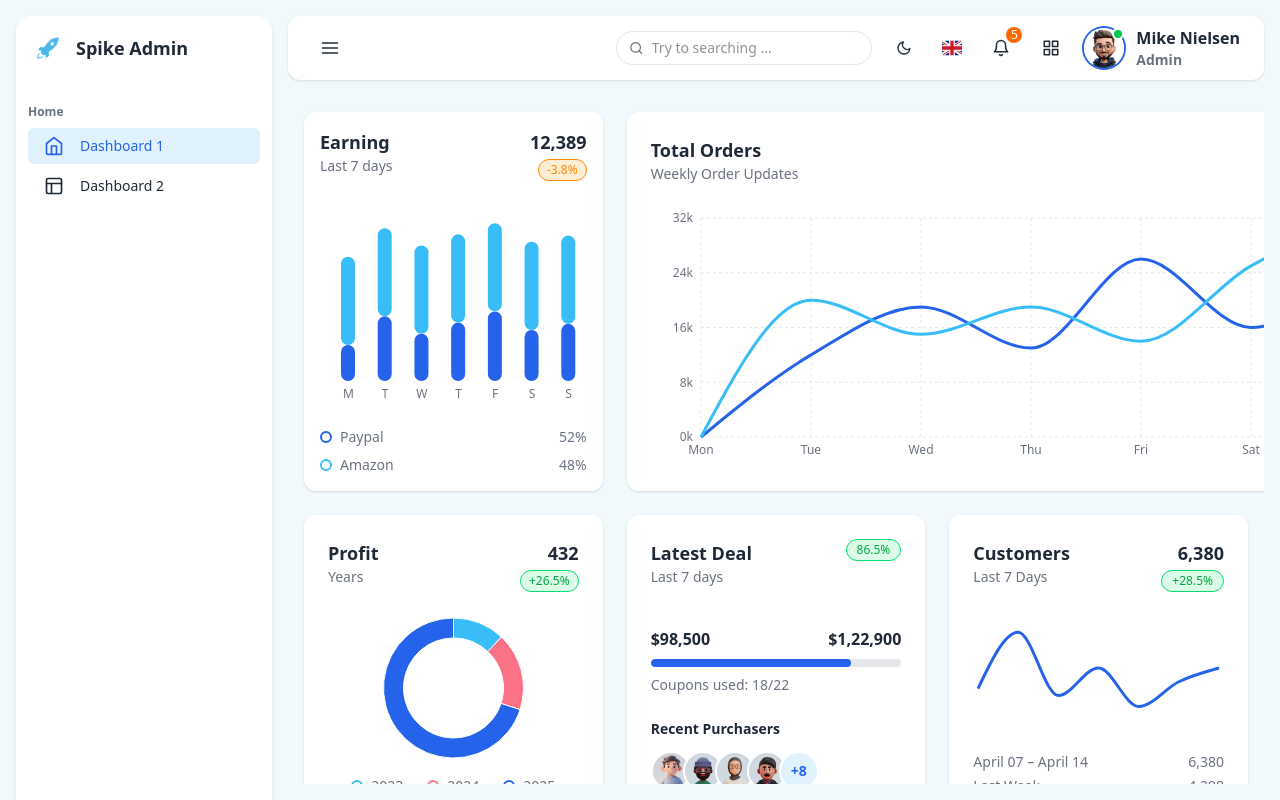
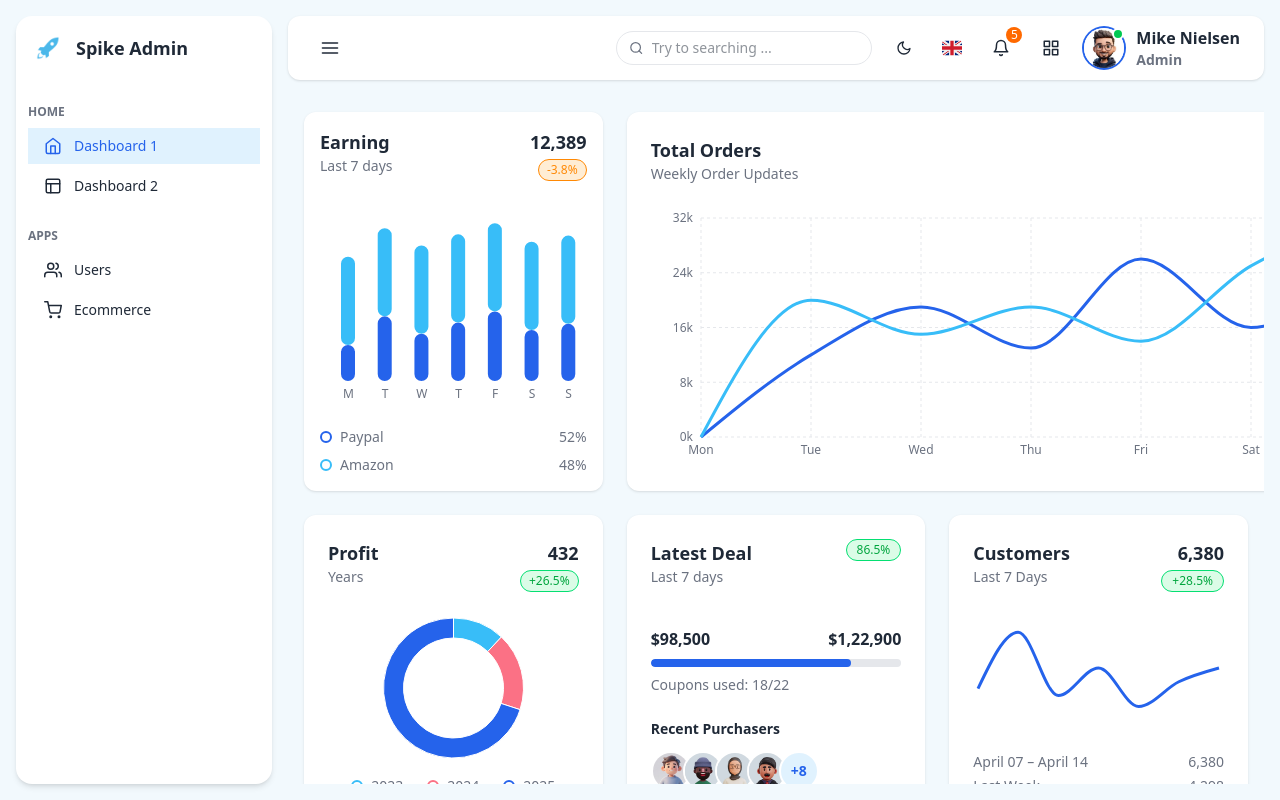
Before and after one commit to Aditya-9589/AdminPanel_Clone, a React (Vite) app: page /dashboard in a window 1280 px wide. Built offline with nearby package versions, Linux system fonts and the light colour scheme.

Commit message:
Ecommerce and Apps setup completed

```diff
--- a/src/components/Sidebar.jsx
+++ b/src/components/Sidebar.jsx
@@ -1,125 +1,104 @@
-import { NavLink } from "react-router-dom";
-import { FiHome, FiLayout, FiFileText } from "react-icons/fi";
-import { useSidebar } from "../context/useSidebar";
-// import logo from "../assets/avatar/logo_image.png"
-import logo from "../assets/avatar/logo_image_5.png"
+// import { NavLink } from "react-router-dom";
+// import { FiHome, FiLayout, FiFileText } from "react-icons/fi";
+// import { useSidebar } from "../context/useSidebar";
+// import logo from "../assets/avatar/logo_image_5.png"
 
-const Sidebar = () => {
-    const { isCollapsed } = useSidebar();
+// const Sidebar = () => {
+//     const { isCollapsed } = useSidebar();
 
-    const menuItems = [
-        { to: "/dashboard", label: "Dashboard 1", icon: <FiHome /> },
-        { to: "/dashboard2", label: "Dashboard 2", icon: <FiLayout /> },
-        // { to: "/front-pages", label: "Front Pages", icon: <FiFileText /> },
-    ];
+//     const menuItems = [
+//         { to: "/dashboard", label: "Dashboard 1", icon: <FiHome /> },
+//         { to: "/dashboard2", label: "Dashboard 2", icon: <FiLayout /> },
+//         // { to: "/front-pages", label: "Front Pages", icon: <FiFileText /> },
+//     ];
 
-    return (
-        <aside
-            // className={`bg-[var(--bg-card)] text-[var(--text-primary)]
-            //     shadow-md transition-all duration-300
-            //     ${isCollapsed ? "w-20" : "w-64"}
-            //     h-full rounded-2xl flex flex-col`}
+//     return (
+//         <aside
+//             className={`bg-[var(--bg-card)] text-[var(--text-primary)]
+//                 shadow-md transition-all duration-300
+//                 ${isCollapsed ? "w-20" : "w-64"}
+//                 h-screen overflow-y-auto
+//                 rounded-2xl flex flex-col`}
+//         >
 
-            className={`bg-[var(--bg-card)] text-[var(--text-primary)]
-                shadow-md transition-all duration-300
-                ${isCollapsed ? "w-20" : "w-64"}
-                h-screen overflow-y-auto
-                rounded-2xl flex flex-col`}
-        >
+//             {/* Logo  */}
+//             <div className={`h-16 flex items-center ${isCollapsed ? "justify-center" : "px-4"}`}>
+//                 <div className="flex items-center gap-3">
+//                     {/* ICON ONLY */}
+//                     <img
+//                         src={logo}
+//                         alt="Spike Icon"
+//                         className="w-8 h-8 shrink-0"
+//                     />
 
-            {/* Logo  */}
-            <div className={`h-16 flex items-center ${isCollapsed ? "justify-center" : "px-4"}`}>
-                <div className="flex items-center gap-3">
-                    {/* ICON ONLY */}
-                    <img
-                        // src="https://spike-react-tailwind-mai
-                        src={logo}
-                        alt="Spike Icon"
-                        className="w-8 h-8 shrink-0"
-                    />
-
-                    {/* TEXT */}
-                    {!isCollapsed && (
-                        // <span className="text-lg font-bold text-gray-800 whitespace-nowrap">
-                        <span className="text-lg font-bold whitespace-nowrap">
-                            Spike Admin
-                        </span>
-                    )}
-                </div>
-            </div>
+//                     {/* TEXT */}
+//                     {!isCollapsed && (
+//                         <span className="text-lg font-bold whitespace-nowrap">
+//                             Spike Admin
+//                         </span>
+//                     )}
+//                 </div>
+//             </div>
 
 
-            {/* Menu */}
-            <div className="px-3 mt-6">
-                {!isCollapsed && (
-                    // <p className="text-xs font-semibold text-gray-400 mb-2">
-                    <p className="text-xs font-semibold text-[var(--text-secondary)] mb-2">
-                        Home
-                    </p>
-                )}
+//             {/* Menu */}
+//             <div className="px-3 mt-6">
+//                 {!isCollapsed && (
+//                     <p className="text-xs font-semibold text-[var(--text-secondary)] mb-2">
+//                         Home
+//                     </p>
+//                 )}
 
-                <nav className="space-y-1">
-                    {menuItems.map(({ to, label, icon }) => (
-                        // <NavLink
-                        //     key={to}
-                        //     to={to}
-                        //     className={({ isActive }) =>
-                        //         `flex items-center gap-3 px-4 py-2 rounded-md text-sm font-medium transition
-                        //         ${isActive
-                        //             ? "bg-[var(--icon-hover-bg)] text-[var(--icon-hover-text)]"
-                        //             : "text-[var(--text-primary)] hover:bg-[var(--icon-hover-bg)] hover:text-[var(--icon-hover-text)]"}`
-                        //     }
-                        // >
+//                 <nav className="space-y-1">
+//                     {menuItems.map(({ to, label, icon }) => (
+//                         <NavLink
+//                             key={to}
+//                             to={to}
+//                             className="group relative overflow-hidden flex items-center gap-3 px-4 py-2 rounded-md text-sm font-medium"
+//                         >
+//                             {({ isActive }) => (
+//                                 <>
+//                                     <span
+//                                         className={`
+//                                                 absolute inset-0 bg-[var(--icon-hover-bg)]
+//                                                 transform origin-left
+//                                                 transition-transform duration-300 ease-out
+//                                                 ${isActive ? "scale-x-100" : "scale-x-0"}
+//                                                 group-hover:scale-x-100
+//                                             `}
+//                                     />
+//                                     <span
+//                                         className={`
+//                                                 relative z-10 text-xl min-w-[24px]
+//                                                 ${isActive ? "text-[var(--icon-hover-text)]" : "text-[var(--text-primary)]"}
+//                                                 group-hover:text-[var(--icon-hover-text)]
+//                                                 transition-colors duration-300
+//                                             `}
+//                                     >
+//                                         {icon}
+//                                     </span>
 
-                        <NavLink
-                            key={to}
-                            to={to}
-                            className="group relative overflow-hidden flex items-center gap-3 px-4 py-2 rounded-md text-sm font-medium"
-                        >
-                            {({ isActive }) => (
-                                <>
-                                    <span
-                                        className={`
-                                                absolute inset-0 bg-[var(--icon-hover-bg)]
-                                                transform origin-left
-                                                transition-transform duration-300 ease-out
-                                                ${isActive ? "scale-x-100" : "scale-x-0"}
-                                                group-hover:scale-x-100
-                                            `}
-                                    />
-                                    <span
-                                        className={`
-                                                relative z-10 text-xl min-w-[24px]
-                                                ${isActive ? "text-[var(--icon-hover-text)]" : "text-[var(--text-primary)]"}
-                                                group-hover:text-[var(--icon-hover-text)]
-                                                transition-colors duration-300
-                                            `}
-                                    >
-                                        {icon}
-                                    </span>
+//                                     {!isCollapsed && (
+//                                         <span
+//                                             className={`
+//                                                     relative z-10
+//                                                     ${isActive ? "text-[var(--icon-hover-text)]" : "text-[var(--text-primary)]"}
+//                                                     group-hover:text-[var(--icon-hover-text)]
+//                                                     transition-colors duration-300
+//                                                 `}
+//                                         >
+//                                             {label}
+//                                         </span>
+//                                     )}
+//                                 </>
+//                             )}
+//                         </NavLink>
 
-                                    {!isCollapsed && (
-                                        <span
-                                            className={`
-                                                    relative z-10
-                                                    ${isActive ? "text-[var(--icon-hover-text)]" : "text-[var(--text-primary)]"}
-                                                    group-hover:text-[var(--icon-hover-text)]
-                                                    transition-colors duration-300
-                                                `}
-                                        >
-                                            {label}
-                                        </span>
-                                    )}
-                                </>
-                            )}
-                        </NavLink>
+//                     ))}
+//                 </nav>
+//             </div>
+//         </aside>
+//     );
+// };
 
-
-                    ))}
-                </nav>
-            </div>
-        </aside>
-    );
-};
-
-export default Sidebar;
+// export default Sidebar;
--- /dev/null
+++ b/src/components/sidebar/Sidebar.jsx
@@ -0,0 +1,101 @@
+import { NavLink } from "react-router-dom";
+import { FiHome, FiLayout, FiFileText } from "react-icons/fi";
+import { useSidebar } from "../../context/useSidebar";
+import logo from "../../assets/avatar/logo_image_5.png";
+import { sidebarSections } from "./sidebarData";
+
+
+const Sidebar = () => {
+    const { isCollapsed } = useSidebar();
+
+    return (
+        <aside
+            className={`
+                bg-[var(--bg-card)] text-[var(--text-primary)]
+                shadow-md transition-all duration-300
+                ${isCollapsed ? "w-20" : "w-64"}
+                h-full rounded-2xl flex flex-col
+            `}
+        >
+            {/* LOGO */}
+            <div className={`h-16 flex items-center ${isCollapsed ? "justify-center" : "px-4"}`}>
+                <img src={logo} alt="Spike Admin" className="w-8 h-8" />
+                {!isCollapsed && (
+                    <span className="ml-3 text-lg font-bold">Spike Admin</span>
+                )}
+            </div>
+
+            {/* SECTIONS */}
+            <div className="mt-6 space-y-6 px-3">
+                {sidebarSections.map((section) => (
+                    <div key={section.title}>
+                        {!isCollapsed && (
+                            <p className="text-xs font-semibold text-[var(--text-secondary)] mb-2 uppercase">
+                                {section.title}
+                            </p>
+                        )}
+
+                        <nav className="space-y-1">
+                            {section.items.map((item) => {
+                                const Icon = item.icon;
+
+                                return (
+                                    <NavLink
+                                        key={item.path}
+                                        to={item.path}
+                                        className="group relative flex items-center gap-3 px-4 py-2 rounded-md text-sm font-medium"
+                                    >
+                                        {({ isActive }) => (
+                                            <>
+                                                {/* Active Background  */}
+                                                <span
+                                                    className={`
+                                                    absolute inset-0 bg-[var(--icon-hover-bg)]
+                                                    transition-transform duration-300
+                                                    ${isActive ? "scale-x-100" : "scale-x-0"}
+                                                    origin-left group-hover:scale-x-100
+                                                `}
+                                                />
+                                                {/* Icon  */}
+                                                <span
+                                                    className={`
+                                                    ${isActive ? "text-[var(--icon-hover-text)]" : ""}
+                                                    relative z-10 text-lg
+                                                `}
+                                                >
+                                                    {/* {item.icon} */}
+                                                    <Icon />
+                                                </span>
+
+
+                                                {/* {!isCollapsed && (
+                                                    <span className="relative z-10">{item.label}</span>
+                                                )} */}
+
+                                                {!isCollapsed && (
+                                                    <span
+                                                        className={`
+                                                            relative z-10
+                                                            ${isActive
+                                                                ? "text-[var(--icon-hover-text)]"
+                                                                : "text-[var(--text-primary)]"}
+                                                        `}
+                                                    >
+                                                        {item.label}
+                                                    </span>
+                                                )}
+
+                                            </>
+                                        )}
+                                    </NavLink>
+                                )
+                            })}
+                        </nav>
+                    </div>
+                ))}
+            </div>
+        </aside>
+    );
+};
+
+export default Sidebar;
--- /dev/null
+++ b/src/components/sidebar/sidebarData.js
@@ -0,0 +1,35 @@
+import { FiHome, FiLayout, FiUsers, FiShoppingCart } from "react-icons/fi";
+
+export const sidebarSections = [
+    {
+        title: "Home",
+        items: [
+            {
+                label: "Dashboard 1",
+                path: "/dashboard",
+                // icon: <FiHome />
+                icon: FiHome ,
+            },
+            {
+                label: "Dashboard 2",
+                path: "/dashboard2",
+                icon: FiLayout,
+            },
+        ],
+    },
+    {
+        title: "Apps",
+        items: [
+            {
+                label: "Users",
+                path: "/users",
+                icon: FiUsers,
+            },
+            {
+                label: "Ecommerce",
+                path: "/ecommerce",
+                icon: FiShoppingCart,
+            },
+        ],
+    },
+];
--- /dev/null
+++ b/src/pages/Ecommerce.jsx
@@ -0,0 +1,9 @@
+import React from 'react'
+
+const Ecommerce = () => {
+    return (
+        <div>Ecommerce</div>
+    )
+}
+
+export default Ecommerce
--- /dev/null
+++ b/src/pages/Users.jsx
@@ -0,0 +1,9 @@
+import React from 'react'
+
+const Users = () => {
+    return (
+        <div>Users</div>
+    )
+}
+
+export default Users
--- a/src/routes/AppRoutes.jsx
+++ b/src/routes/AppRoutes.jsx
@@ -4,6 +4,8 @@ import DashboardLayout from "../layouts/DashboardLayout";
 import Dashboard from "../pages/Dashboard";
 import Dashboard2 from "../pages/Dashboard2";
 // import FrontPages from "../pages/FrontPages";
+import Users from "../pages/Users";
+import Ecommerce from "../pages/Ecommerce";
 
 const AppRoutes = () => {
     return (
@@ -14,6 +16,8 @@ const AppRoutes = () => {
                 <Route path="/dashboard" element={<Dashboard />} ></Route>
                 <Route path="/dashboard2" element={<Dashboard2 />} ></Route>
                 {/* <Route path="/front-pages" element={<FrontPages />} ></Route> */}
+                <Route path="/users" element={<Users />} ></Route>
+                <Route path="ecommerce" element={<Ecommerce />} ></Route>
             </Route>
 
             {/* Fallback  */}
```
Also changed, not shown: src/layouts/DashboardLayout.jsx (+2 -12 lines), src/components/sidebar/SidebarItem.jsx (added), src/components/sidebar/SidebarSection.jsx (added).
